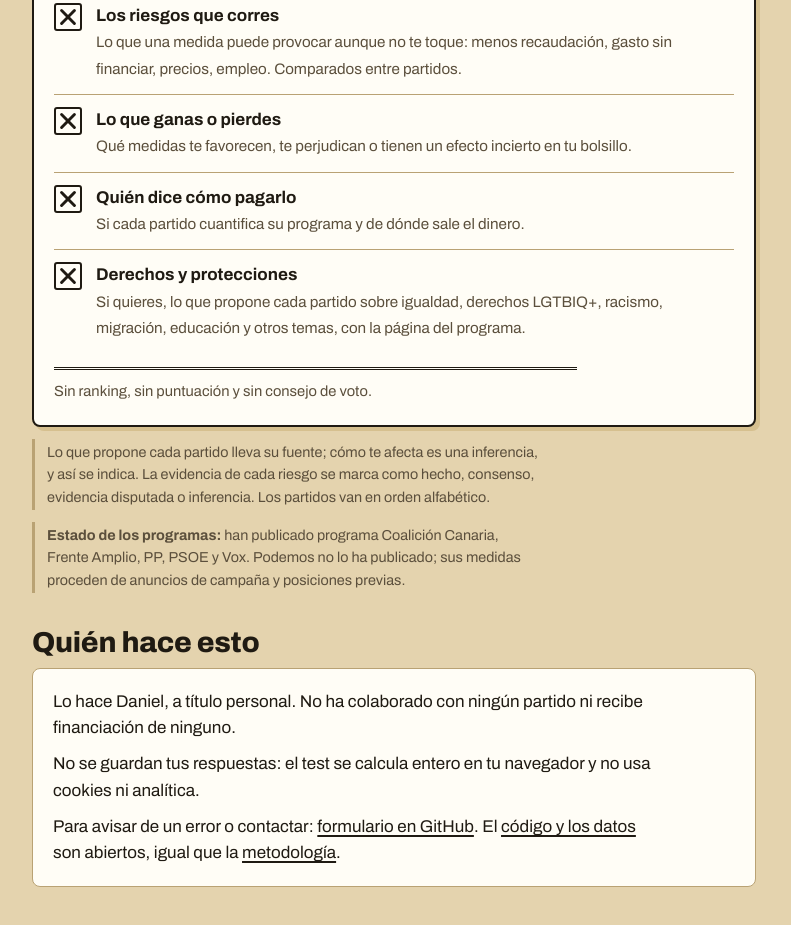
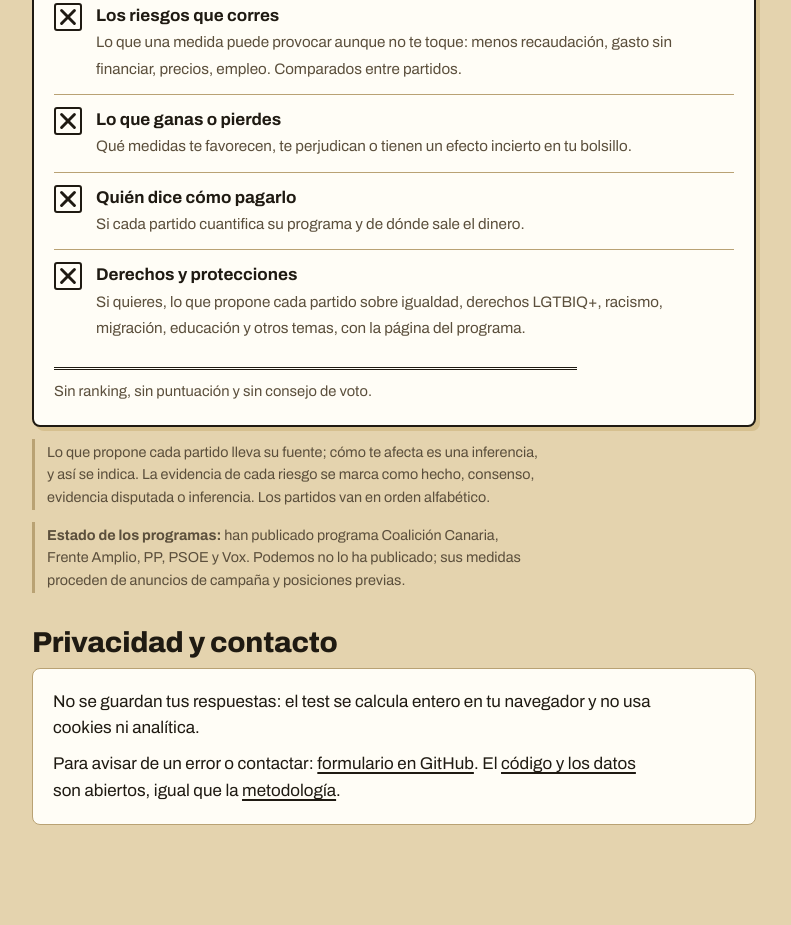
Before and after one commit to dvalverderios92/test-29n, a plain HTML site: page index.html in a window 1280 px wide. Shown: the part 568-1493 px from the top of the page, without its empty margins (246-1037 px from the left). Drawn offline with Linux system fonts and the light colour scheme.

Commit message:
Quitar la autoría de la web y del README
La identificación del autor no es obligatoria para un sitio personal sin actividad económica ni datos personales; queda la nota de copyright en LICENSE.

Co-Authored-By: Claude Opus 5.5 <noreply@anthropic.com>
Claude-Session: https://claude.ai/code/session_01T4cTEdFMhi6rL1PqkK44hb

```diff
--- a/index.html
+++ b/index.html
@@ -170,10 +170,9 @@ ul.srcs{padding-left:18px;font-size:.88rem;margin:6px 0}
   <p class="note">Lo que propone cada partido lleva su fuente; cómo te afecta es una inferencia, y así se indica. La evidencia de cada riesgo se marca como hecho, consenso, evidencia disputada o inferencia. Los partidos van en orden alfabético.</p>
   <p class="note" id="estado"></p>
 
-  <h2>Quién hace esto</h2>
+  <h2>Privacidad y contacto</h2>
   <div class="card" id="quien">
-    <p style="margin-top:0">Lo hace Daniel, a título personal. No ha colaborado con ningún partido ni recibe financiación de ninguno.</p>
-    <p>No se guardan tus respuestas: el test se calcula entero en tu navegador y no usa cookies ni analítica.</p>
+    <p style="margin-top:0">No se guardan tus respuestas: el test se calcula entero en tu navegador y no usa cookies ni analítica.</p>
     <p style="margin-bottom:0">Para avisar de un error o contactar: <a href="https://github.com/dvalverderios92/test-29n/issues/new?template=error.yml" target="_blank" rel="noopener">formulario en GitHub</a>. El <a href="https://github.com/dvalverderios92/test-29n" target="_blank" rel="noopener">código y los datos</a> son abiertos, igual que la <a href="https://github.com/dvalverderios92/test-29n/blob/main/docs/metodologia.md" target="_blank" rel="noopener">metodología</a>.</p>
   </div>
 </section>
```
Also changed, not shown: 1 other file.
